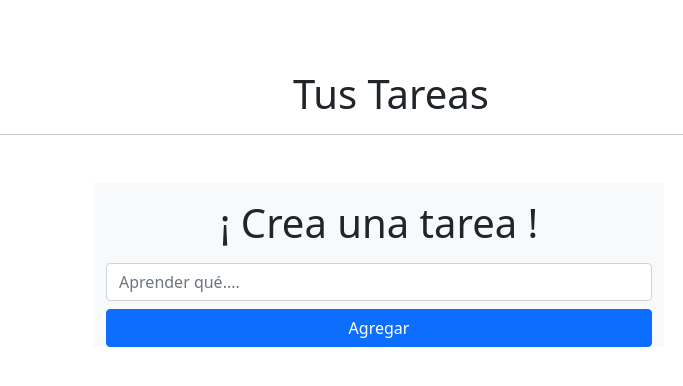
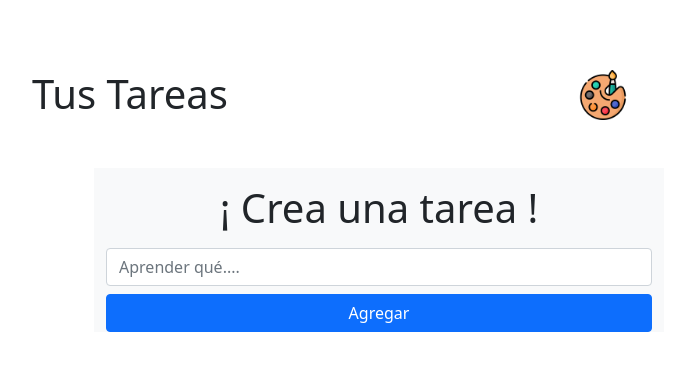
Before and after one commit to MendietaSergio/Tareas, a React (Create React App) app: page / in a window 1280 px wide. Shown: the top 386 px of the page, without its empty margins (249-932 px from the left). Built offline with nearby package versions, Linux system fonts and the light colour scheme.

Commit message:
Añade mejoras en la distribucion de componentes, agrega componente highlighter, agrega estado color

```diff
--- a/src/App.js
+++ b/src/App.js
@@ -1,5 +1,6 @@
 import React, { useEffect, useReducer, useState } from "react";
 import { Form } from "./components/Form";
+import { HighLighters } from "./components/HighLighters";
 import { ListaTareas } from "./components/ListaTareas";
 import { Title } from "./components/Title";
 import useForm from "./hooks/useForm";
@@ -41,6 +42,8 @@ function App() {
     console.log("cambio el estado de btnAgregar ", btnAgregar);
   }, [btnAgregar]);
 
+  const [changeColor, setChangeColor] = useState("color");
+
   const handleSubmit = (e) => {
     e.preventDefault();
     if (descripcion.trim().length < 1) {
@@ -75,19 +78,19 @@ function App() {
     dispatch(cambiarEstado);
   };
 
-  const btnAdd = () => {
-    console.log(btnAgregar);
-    btnAgregar = !btnAgregar;
-    console.log(btnAgregar);
-  };
-
   return (
     <div className="App">
-      <Title className="text-center" title="Tus Tareas" />
-      <div className="mb-5">
-      <hr className="separador" />
+      <div className="row mx-5">
+        <div className="col-6 d-flex ">
+          <div className="col-12">
+            <Title className="text-center" title="Tus Tareas" />
+          </div>
+          <HighLighters
+            setChangeColor={setChangeColor}
+            changeColor={changeColor}
+          />
+        </div>
       </div>
-
       {tareas.length === 0 ? null : (
         <>
           <div className="row">
@@ -130,6 +133,7 @@ function App() {
                   tareas={tareas}
                   handleDelete={handleDelete}
                   handleComplete={handleComplete}
+                  changeColor={changeColor}
                 />
               </ul>
             </div>
```
